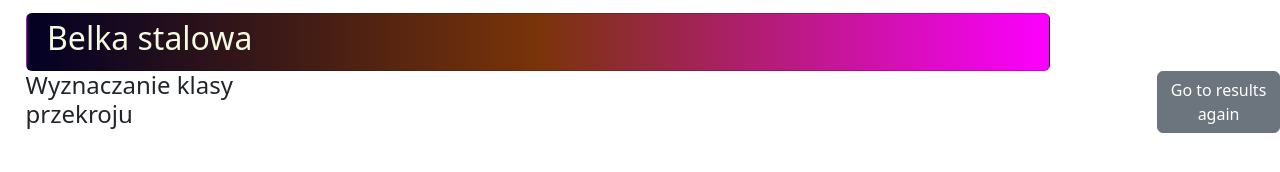
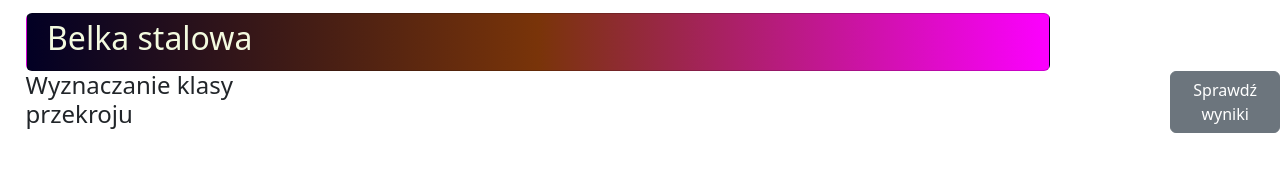
Before and after one commit to maciejmar/belka-stalowa, an Angular app: page /intersection in a window 1280 px wide. Shown: the top 172 px of the page. Built offline with nearby package versions, Linux system fonts and the light colour scheme.

Commit message:
polish labels again

```diff
--- a/src/app/scinanie/usability/support/intersection/intersection.component.html
+++ b/src/app/scinanie/usability/support/intersection/intersection.component.html
@@ -19,6 +19,6 @@
 
 
   <a routerLink ="/">
-    <button class="btn btn-secondary">Go to results again</button>
+    <button class="btn btn-secondary">Sprawdź wyniki</button>
   </a>
 </div>
--- a/src/app/scinanie/usability/usability.component.html
+++ b/src/app/scinanie/usability/usability.component.html
@@ -9,7 +9,7 @@
             FormForN.controls['n'].pristine)" class="alert">
 
               <div *ngIf="FormForN.controls['n'].errors">
-                  Name is required.
+                  Pole wymagane.
               </div>
 
         </div>
```
